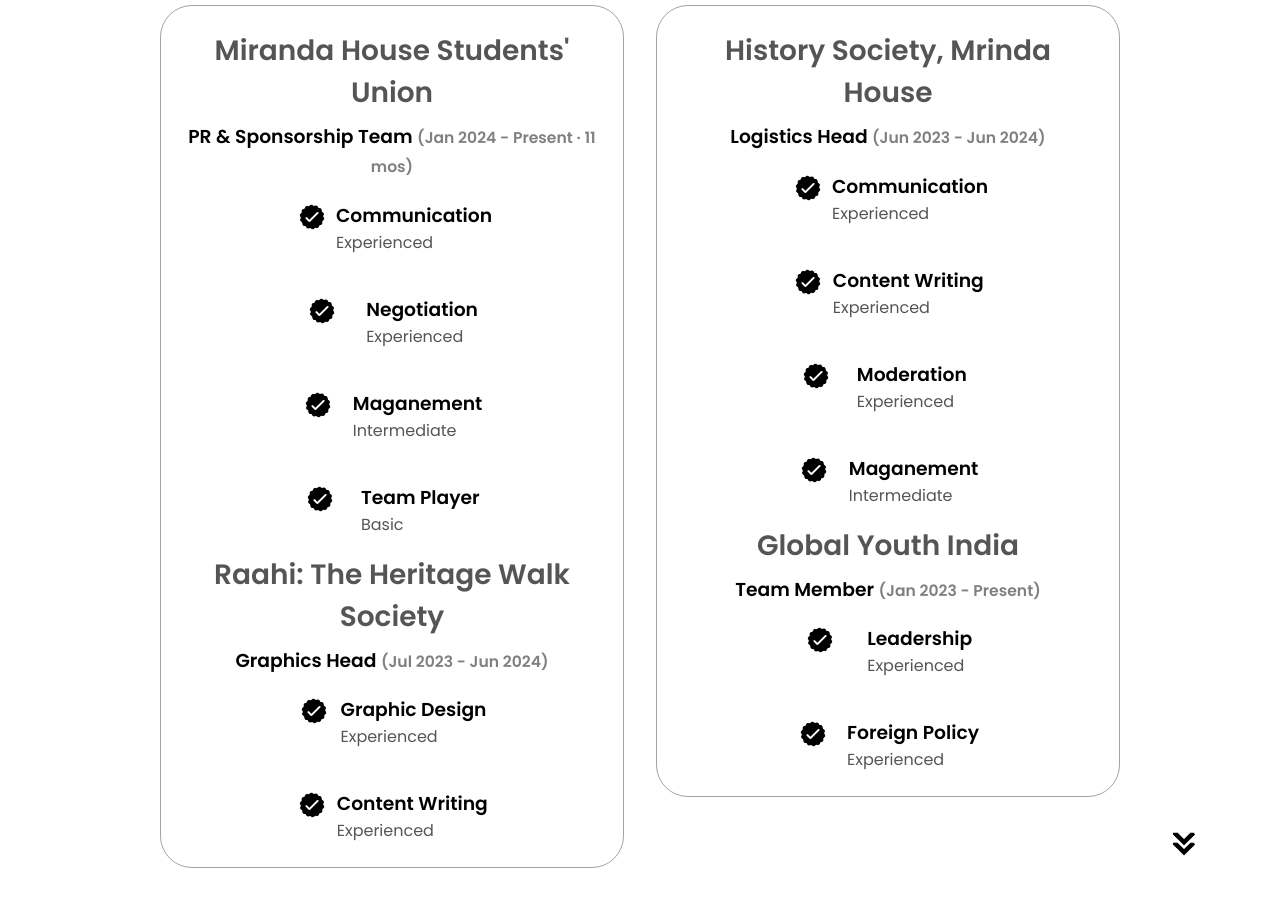
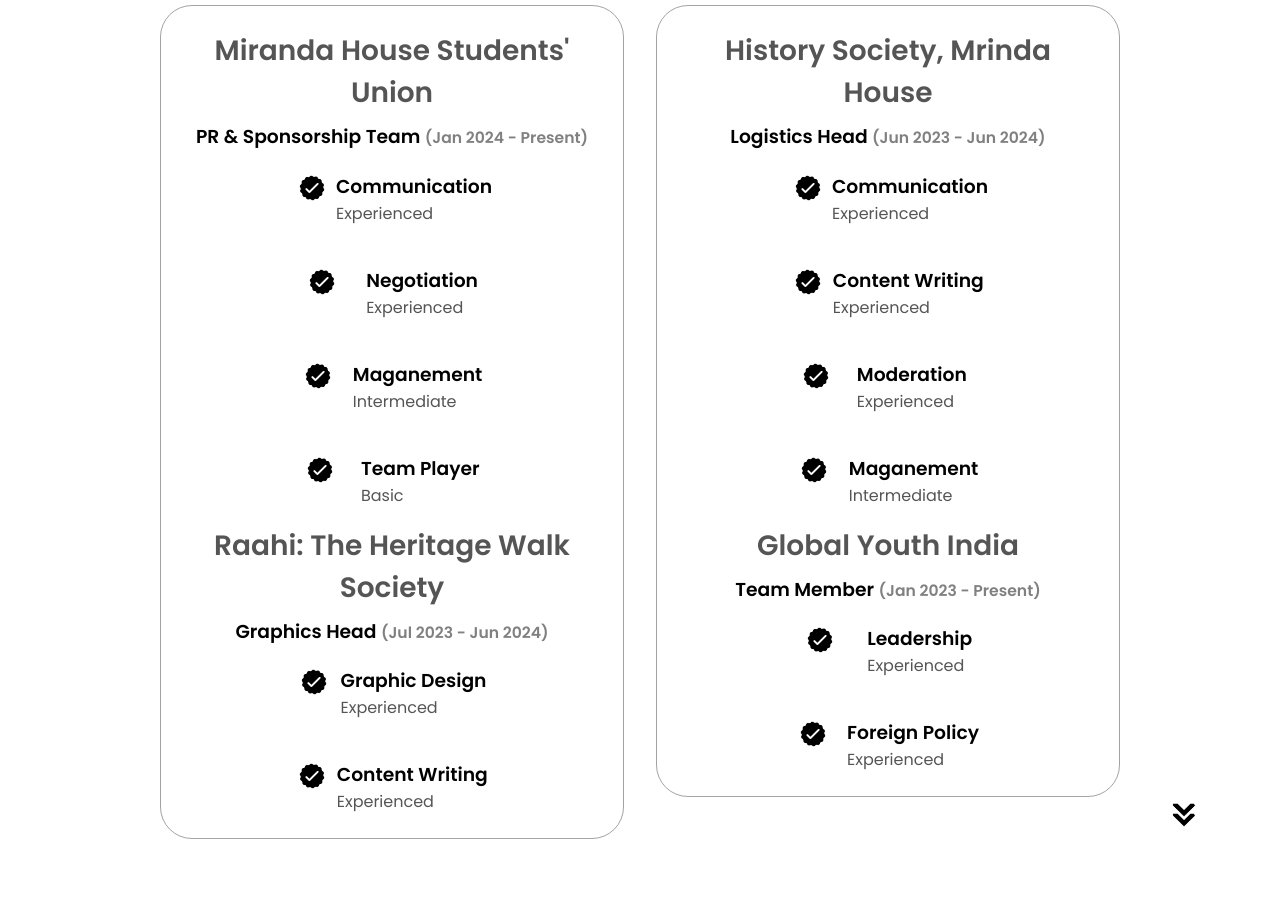
Before and after one commit to ishitam77/Riddhi12, a plain HTML site: page index.html in a window 1280 px wide. Shown: the part 1820-2727 px from the top of the page. Drawn offline with Linux system fonts and the light colour scheme.

Commit message:
Update index.html

```diff
--- a/index.html
+++ b/index.html
@@ -127,7 +127,7 @@
         <div class="about-containers">
           <div class="details-container">
             <h2 class="experience-sub-title" style="margin-bottom: 2%;">Miranda House Students' Union</h2>
-            <h3 style="padding-bottom: 5%;">PR & Sponsorship Team  <small style="color: gray;">(Jan 2024 - Present · 11 mos)</small></h3>
+            <h3 style="padding-bottom: 5%;">PR & Sponsorship Team  <small style="color: gray;">(Jan 2024 - Present)</small></h3>
             <div class="article-container">
               <article>
                 <img
```
